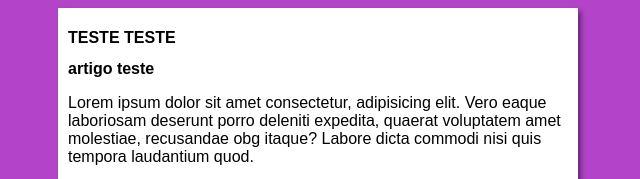
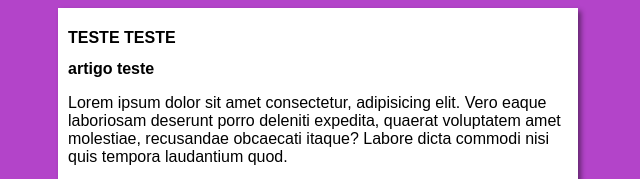
Before and after one commit to dev-AdrianoS/Apresentation, a plain HTML site: page index.html in a window 1280 px wide. Shown: the top 179 px of the page, without its empty margins (322-962 px from the left). Drawn offline with Linux system fonts and the light colour scheme.

Commit message:
Update index.html

```diff
--- a/index.html
+++ b/index.html
@@ -14,7 +14,7 @@
 </header>
 <article>
     <h2>artigo teste</h2>
-    <p>Lorem ipsum dolor sit amet consectetur, adipisicing elit. Vero eaque laboriosam deserunt porro deleniti expedita, quaerat voluptatem amet molestiae, recusandae obg itaque? Labore dicta commodi nisi quis tempora laudantium quod.
+    <p>Lorem ipsum dolor sit amet consectetur, adipisicing elit. Vero eaque laboriosam deserunt porro deleniti expedita, quaerat voluptatem amet molestiae, recusandae obcaecati itaque? Labore dicta commodi nisi quis tempora laudantium quod.
     </p>
 </article>
 <article>
```
